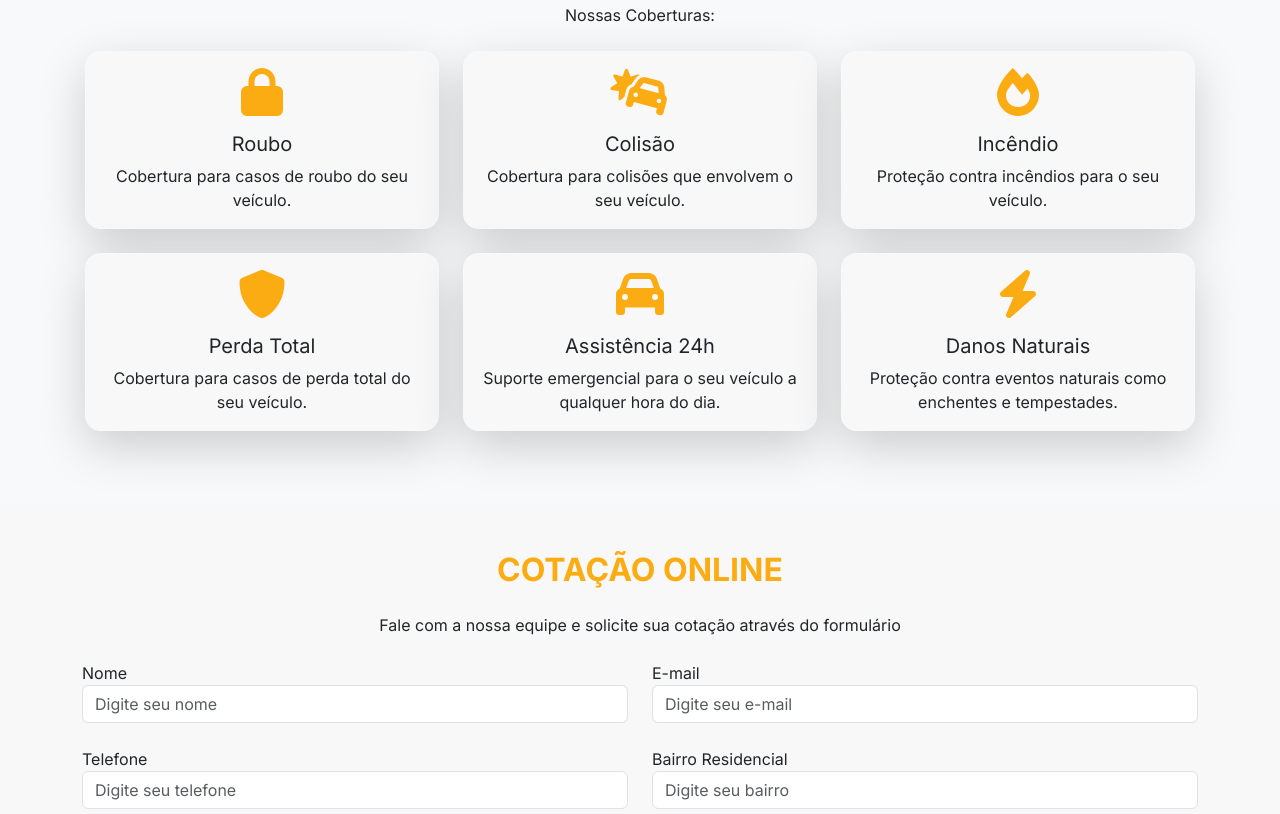
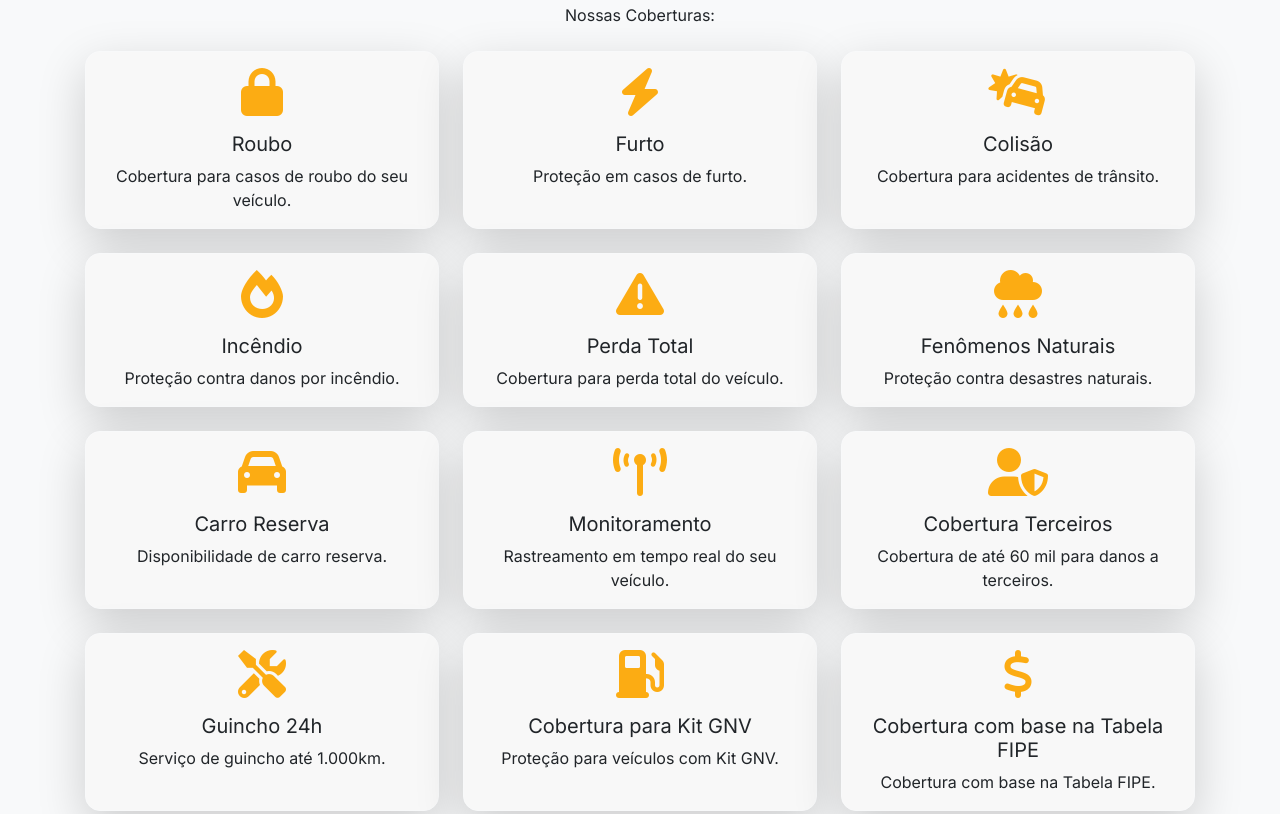
Before and after one commit to marceloaaguilar/fitcar, a plain HTML site: page index.html in a window 1280 px wide. Shown: the part 1191-2005 px from the top of the page. Drawn offline with nearby package versions, Linux system fonts and the light colour scheme.

Commit message:
reversing another benefits

```diff
--- a/index.html
+++ b/index.html
@@ -122,70 +122,140 @@
         <p class="text-center mb-4">Nossas Coberturas:</p>
 
         <div class="row">
+          <!-- Cartão Roubo -->
           <div class="col-md-4 mb-4" data-aos="zoom-out" data-aos-delay="0" data-aos-offset="50">
-            <div class="card text-center border-light shadow-lg h-100" style="background-color: #F8F8F8; border-radius: 15px; max-width: 100%; overflow: hidden;">
+            <div class="card text-center border-light shadow-lg h-100" style="background-color: #F8F8F8; border-radius: 15px; overflow: hidden;">
               <div class="card-body">
-                <i class="fas fa-lock fa-3x mb-3" style="color: #FCAC13; max-width: 100%;"></i>
+                <i class="fas fa-lock fa-3x mb-3" style="color: #FCAC13;"></i>
                 <h5 class="card-title">Roubo</h5>
                 <p class="card-text">Cobertura para casos de roubo do seu veículo.</p>
               </div>
             </div>
           </div>
 
+          <!-- Cartão Furto -->
           <div class="col-md-4 mb-4" data-aos="zoom-out" data-aos-delay="100" data-aos-offset="50">
-            <div class="card text-center border-light shadow-lg h-100" style="background-color: #F8F8F8; border-radius: 15px; max-width: 100%; overflow: hidden;">
+            <div class="card text-center border-light shadow-lg h-100" style="background-color: #F8F8F8; border-radius: 15px; overflow: hidden;">
               <div class="card-body">
-                <i class="fas fa-car-crash fa-3x mb-3" style="color: #FCAC13; max-width: 100%;"></i>
-                <h5 class="card-title">Colisão</h5>
-                <p class="card-text">Cobertura para colisões que envolvem o seu veículo.</p>
+                <i class="fas fa-bolt fa-3x mb-3" style="color: #FCAC13;"></i>
+                <h5 class="card-title">Furto</h5>
+                <p class="card-text">Proteção em casos de furto.</p>
               </div>
             </div>
           </div>
 
+          <!-- Cartão Colisão -->
           <div class="col-md-4 mb-4" data-aos="zoom-out" data-aos-delay="200" data-aos-offset="50">
-            <div class="card text-center border-light shadow-lg h-100" style="background-color: #F8F8F8; border-radius: 15px; max-width: 100%; overflow: hidden;">
+            <div class="card text-center border-light shadow-lg h-100" style="background-color: #F8F8F8; border-radius: 15px; overflow: hidden;">
               <div class="card-body">
-                <i class="fas fa-fire fa-3x mb-3" style="color: #FCAC13; max-width: 100%;"></i>
-                <h5 class="card-title">Incêndio</h5>
-                <p class="card-text">Proteção contra incêndios para o seu veículo.</p>
+                <i class="fas fa-car-crash fa-3x mb-3" style="color: #FCAC13;"></i>
+                <h5 class="card-title">Colisão</h5>
+                <p class="card-text">Cobertura para acidentes de trânsito.</p>
               </div>
             </div>
           </div>
 
+          <!-- Cartão Incêndio -->
           <div class="col-md-4 mb-4" data-aos="zoom-out" data-aos-delay="300" data-aos-offset="50">
-            <div class="card text-center border-light shadow-lg h-100" style="background-color: #F8F8F8; border-radius: 15px; max-width: 100%; overflow: hidden;">
+            <div class="card text-center border-light shadow-lg h-100" style="background-color: #F8F8F8; border-radius: 15px; overflow: hidden;">
               <div class="card-body">
-                <i class="fas fa-shield-alt fa-3x mb-3" style="color: #FCAC13; max-width: 100%;"></i>
-                <h5 class="card-title">Perda Total</h5>
-                <p class="card-text">Cobertura para casos de perda total do seu veículo.</p>
+                <i class="fas fa-fire fa-3x mb-3" style="color: #FCAC13;"></i>
+                <h5 class="card-title">Incêndio</h5>
+                <p class="card-text">Proteção contra danos por incêndio.</p>
               </div>
             </div>
           </div>
 
+          <!-- Cartão Perda Total -->
           <div class="col-md-4 mb-4" data-aos="zoom-out" data-aos-delay="400" data-aos-offset="50">
-            <div class="card text-center border-light shadow-lg h-100" style="background-color: #F8F8F8; border-radius: 15px; max-width: 100%; overflow: hidden;">
+            <div class="card text-center border-light shadow-lg h-100" style="background-color: #F8F8F8; border-radius: 15px; overflow: hidden;">
               <div class="card-body">
-                <i class="fas fa-car fa-3x mb-3" style="color: #FCAC13; max-width: 100%;"></i>
-                <h5 class="card-title">Assistência 24h</h5>
-                <p class="card-text">Suporte emergencial para o seu veículo a qualquer hora do dia.</p>
+                <i class="fas fa-exclamation-triangle fa-3x mb-3" style="color: #FCAC13;"></i>
+                <h5 class="card-title">Perda Total</h5>
+                <p class="card-text">Cobertura para perda total do veículo.</p>
               </div>
             </div>
           </div>
 
+          <!-- Cartão Fenômenos Naturais -->
           <div class="col-md-4 mb-4" data-aos="zoom-out" data-aos-delay="500" data-aos-offset="50">
-            <div class="card text-center border-light shadow-lg h-100" style="background-color: #F8F8F8; border-radius: 15px; max-width: 100%; overflow: hidden;">
+            <div class="card text-center border-light shadow-lg h-100" style="background-color: #F8F8F8; border-radius: 15px; overflow: hidden;">
               <div class="card-body">
-                <i class="fas fa-bolt fa-3x mb-3" style="color: #FCAC13; max-width: 100%;"></i>
-                <h5 class="card-title">Danos Naturais</h5>
-                <p class="card-text">Proteção contra eventos naturais como enchentes e tempestades.</p>
+                <i class="fas fa-cloud-rain fa-3x mb-3" style="color: #FCAC13;"></i>
+                <h5 class="card-title">Fenômenos Naturais</h5>
+                <p class="card-text">Proteção contra desastres naturais.</p>
+              </div>
+            </div>
+          </div>
+
+          <!-- Cartão Carro Reserva -->
+          <div class="col-md-4 mb-4" data-aos="zoom-out" data-aos-delay="600" data-aos-offset="50">
+            <div class="card text-center border-light shadow-lg h-100" style="background-color: #F8F8F8; border-radius: 15px; overflow: hidden;">
+              <div class="card-body">
+                <i class="fas fa-car fa-3x mb-3" style="color: #FCAC13;"></i>
+                <h5 class="card-title">Carro Reserva</h5>
+                <p class="card-text">Disponibilidade de carro reserva.</p>
+              </div>
+            </div>
+          </div>
+
+          <!-- Cartão Monitoramento -->
+          <div class="col-md-4 mb-4" data-aos="zoom-out" data-aos-delay="700" data-aos-offset="50">
+            <div class="card text-center border-light shadow-lg h-100" style="background-color: #F8F8F8; border-radius: 15px; overflow: hidden;">
+              <div class="card-body">
+                <i class="fas fa-broadcast-tower fa-3x mb-3" style="color: #FCAC13;"></i>
+                <h5 class="card-title">Monitoramento</h5>
+                <p class="card-text">Rastreamento em tempo real do seu veículo.</p>
+              </div>
+            </div>
+          </div>
+
+          <!-- Cartão Cobertura Terceiros -->
+          <div class="col-md-4 mb-4" data-aos="zoom-out" data-aos-delay="800" data-aos-offset="50">
+            <div class="card text-center border-light shadow-lg h-100" style="background-color: #F8F8F8; border-radius: 15px; overflow: hidden;">
+              <div class="card-body">
+                <i class="fas fa-user-shield fa-3x mb-3" style="color: #FCAC13;"></i>
+                <h5 class="card-title">Cobertura Terceiros</h5>
+                <p class="card-text">Cobertura de até 60 mil para danos a terceiros.</p>
+              </div>
+            </div>
+          </div>
+
+          <!-- Cartão Guincho 24h -->
+          <div class="col-md-4 mb-4" data-aos="zoom-out" data-aos-delay="900" data-aos-offset="50">
+            <div class="card text-center border-light shadow-lg h-100" style="background-color: #F8F8F8; border-radius: 15px; overflow: hidden;">
+              <div class="card-body">
+                <i class="fas fa-tools fa-3x mb-3" style="color: #FCAC13;"></i>
+                <h5 class="card-title">Guincho 24h</h5>
+                <p class="card-text">Serviço de guincho até 1.000km.</p>
+              </div>
+            </div>
+          </div>
+
+          <!-- Cartão Cobertura para Kit GNV -->
+          <div class="col-md-4 mb-4" data-aos="zoom-out" data-aos-delay="1000" data-aos-offset="50">
+            <div class="card text-center border-light shadow-lg h-100" style="background-color: #F8F8F8; border-radius: 15px; overflow: hidden;">
+              <div class="card-body">
+                <i class="fas fa-gas-pump fa-3x mb-3" style="color: #FCAC13;"></i>
+                <h5 class="card-title">Cobertura para Kit GNV</h5>
+                <p class="card-text">Proteção para veículos com Kit GNV.</p>
+              </div>
+            </div>
+          </div>
+
+          <!-- Cartão Tabela FIPE -->
+          <div class="col-md-4 mb-4" data-aos="zoom-out" data-aos-delay="1100" data-aos-offset="50">
+            <div class="card text-center border-light shadow-lg h-100" style="background-color: #F8F8F8; border-radius: 15px; overflow: hidden;">
+              <div class="card-body">
+                <i class="fas fa-dollar-sign fa-3x mb-3" style="color: #FCAC13;"></i>
+                <h5 class="card-title">Cobertura com base na Tabela FIPE</h5>
+                <p class="card-text">Cobertura com base na Tabela FIPE.</p>
               </div>
             </div>
           </div>
         </div>
       </div>
     </section>
-
-
 
     <section class="quote-section py-5" style="background-color: #F8F8F8;" id="cotacao">
       <div class="container">
```
